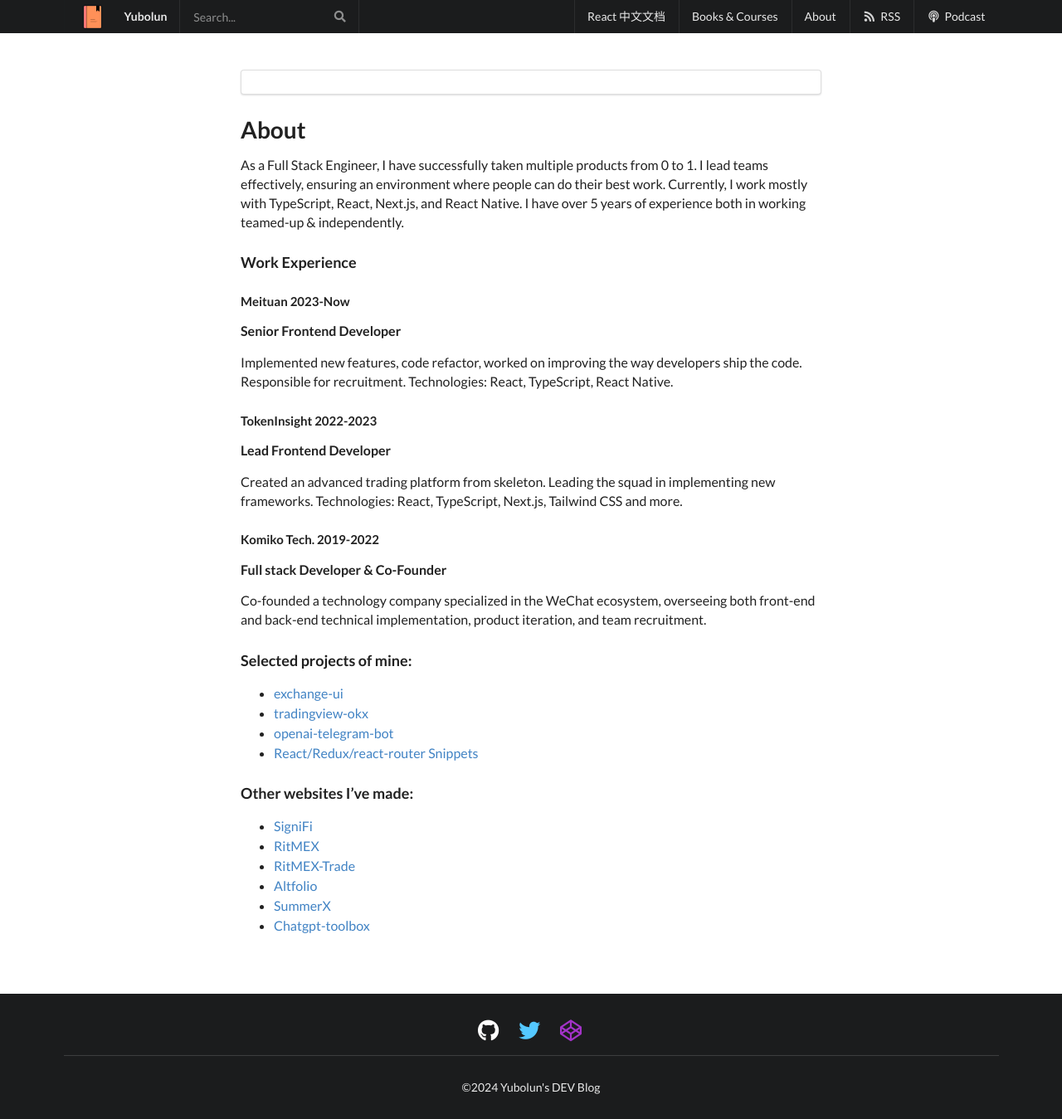
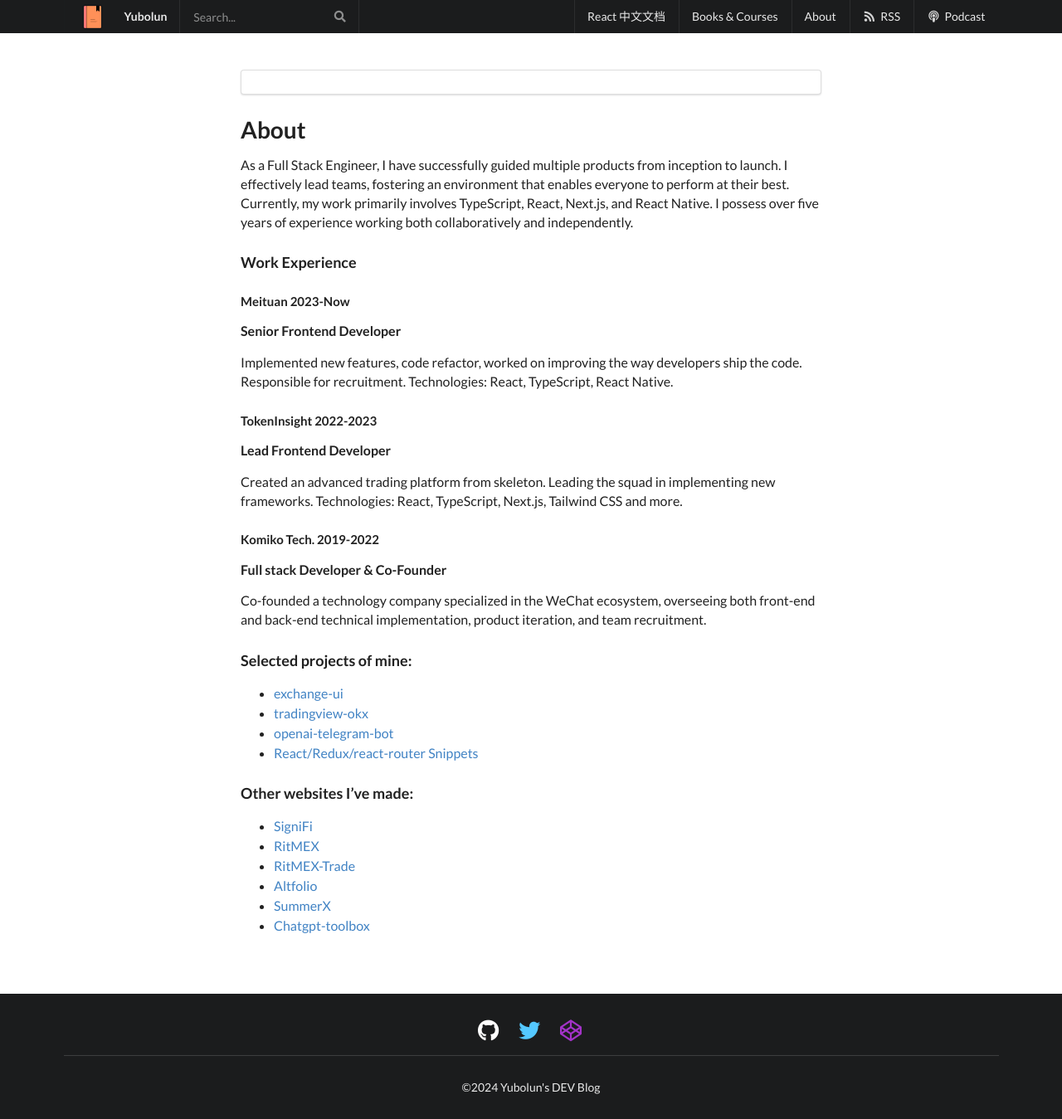
Before and after one commit to discountry/discountry.github.io, a Jekyll site: the page built from about/index.md, in a window 1280 px wide and 1349 px high. Shown: the whole window at 83% size. Built offline with Jekyll 4.4.1, drawn with Linux system fonts in a browser that asks for light colours.

Commit message:
Update index.md

```diff
--- a/about/index.md
+++ b/about/index.md
@@ -4,7 +4,7 @@
 order: 1
 ---
 
-As a Full Stack Engineer, I have successfully taken multiple products from 0 to 1. I lead teams effectively, ensuring an environment where people can do their best work. Currently, I work mostly with TypeScript, React, Next.js, and React Native. I have over 5 years of experience both in working teamed-up & independently.
+As a Full Stack Engineer, I have successfully guided multiple products from inception to launch. I effectively lead teams, fostering an environment that enables everyone to perform at their best. Currently, my work primarily involves TypeScript, React, Next.js, and React Native. I possess over five years of experience working both collaboratively and independently.
 
 ### Work Experience
 
```
